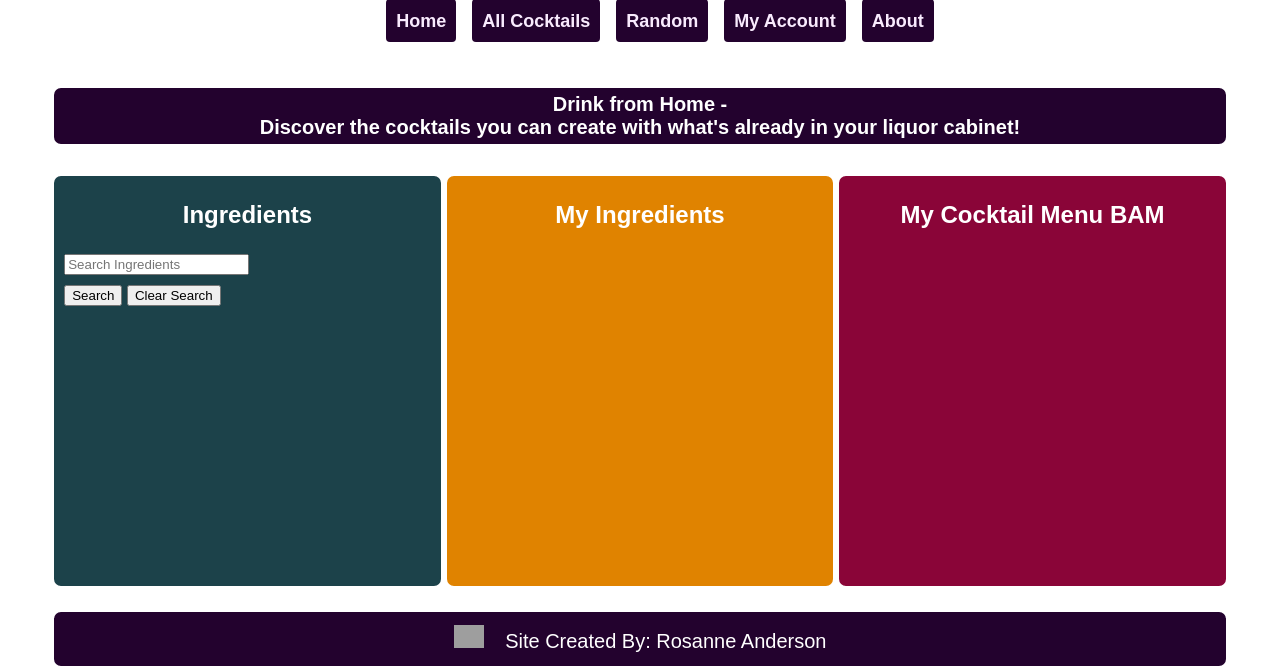
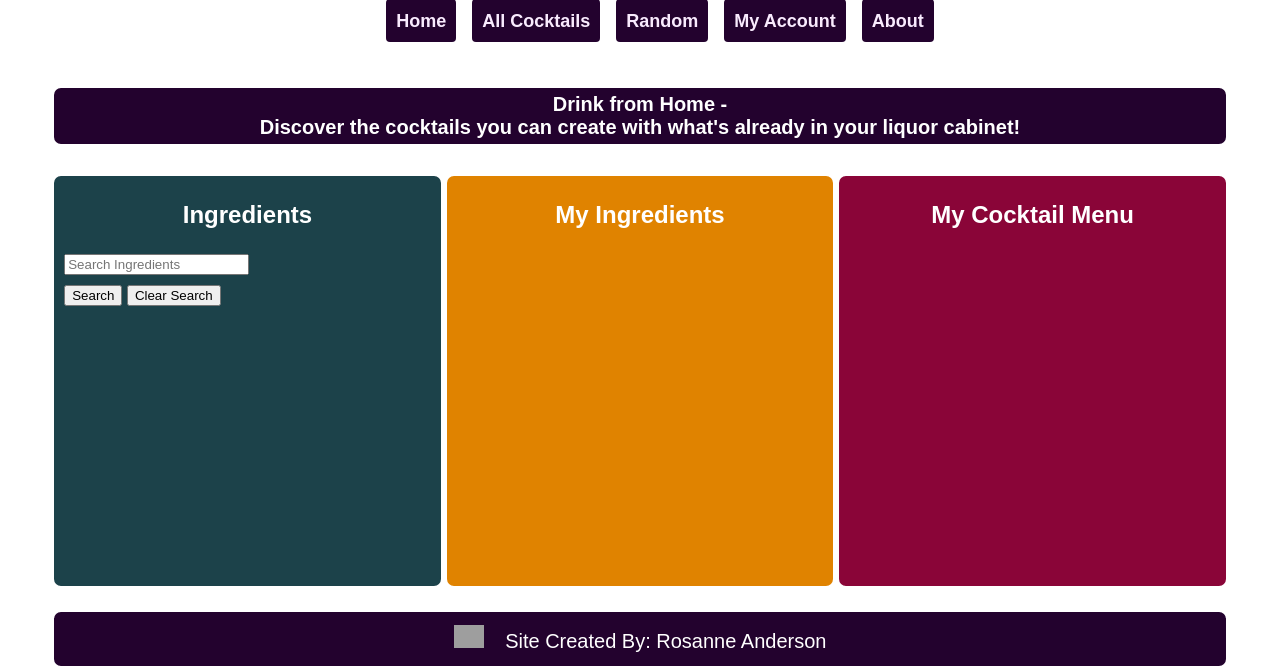
Before and after one commit to RosanneE/Pour_Choices, a Django app: page /drinks/ in a window 1280 px wide. Shown: the part 145-813 px from the top of the page. Run offline with Django 4.2, Linux system fonts and the light colour scheme; data that the repository does not hold is empty; some web fonts are replaced; grey boxes are pictures that could not be loaded.

Commit message:
update menu CSS

```diff
--- a/pour/drinks/static/styles/main.css
+++ b/pour/drinks/static/styles/main.css
@@ -128,7 +128,6 @@ li,
 
 .ings {
     display: inline-block;
-    font-size: 20px;
 }
 
 .ings_list{
@@ -149,9 +148,9 @@ li,
     text-align: center;
 }
 
-.inline {
+/* .inline {
     flex-direction: column;
-}
+} */
 
 .list_title {
     text-align: center;
--- a/pour/drinks/templates/partials/_menu.html
+++ b/pour/drinks/templates/partials/_menu.html
@@ -1,11 +1,13 @@
 
 <div class = 'colthree'>
-<h2 class = 'list_title'>My Cocktail Menu BAM</h2>
+<h2 class = 'list_title'>My Cocktail Menu</h2>
 
 {% comment %} Ingredient list {% endcomment %}
 <div >
     <h4 class = 'menu'>{% for each in my_menu%}
         {{each}}
+        <br/>
+        <br/>
       {% endfor %}</h4>
 
 </div>
```
